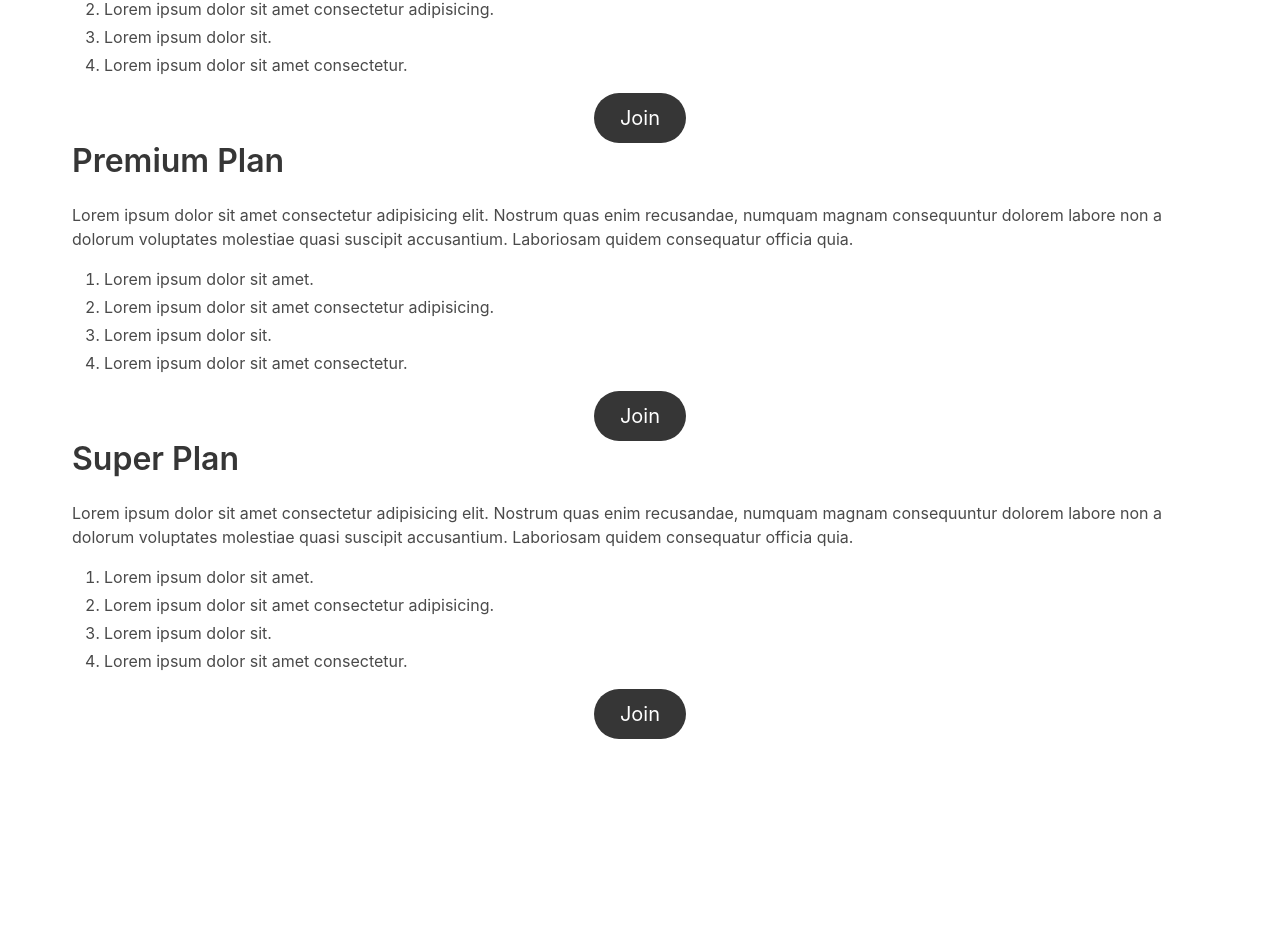
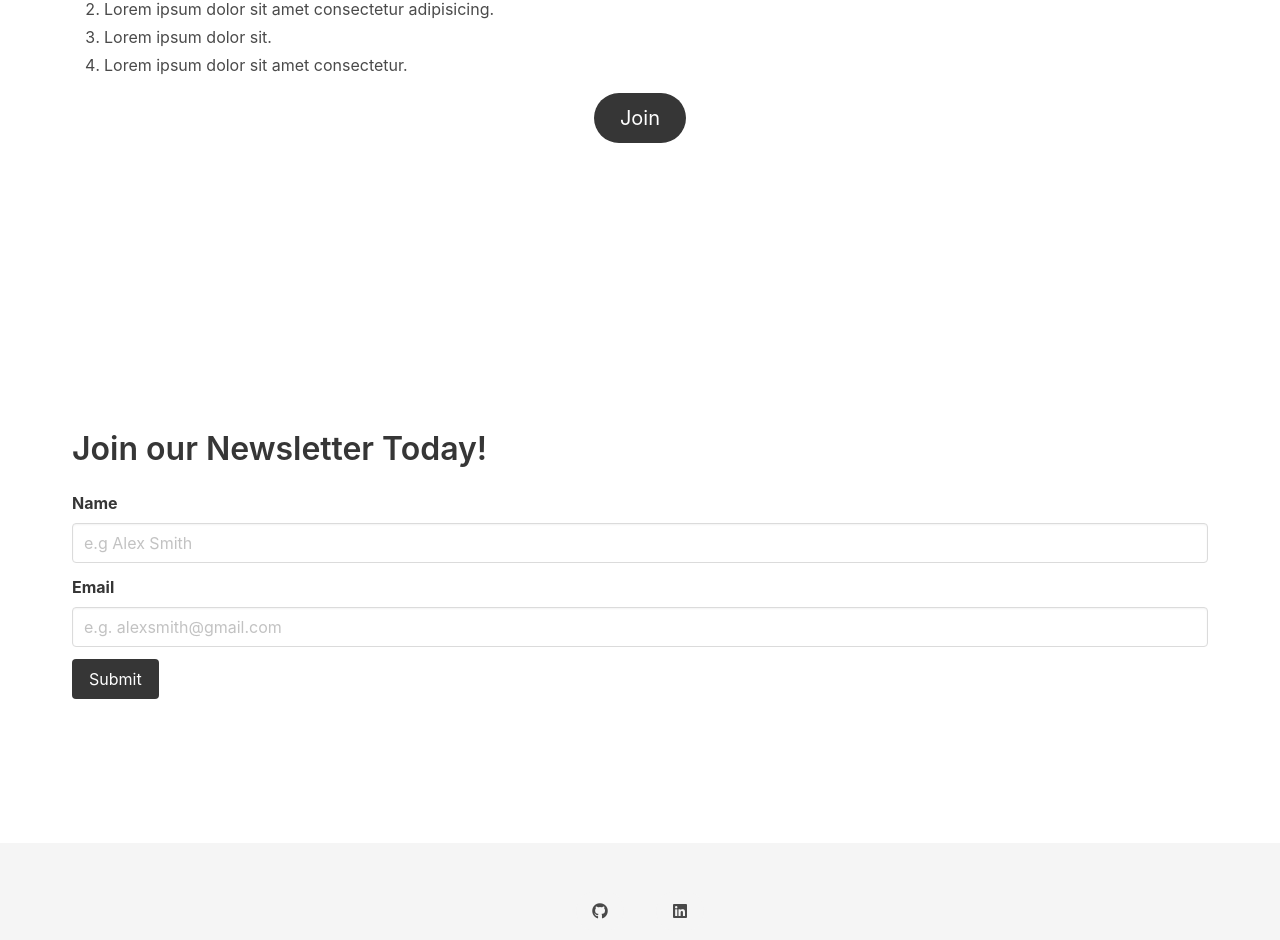
Before and after one commit to borgesw14/Exercise-App, a Vue app in the folder client/: page / in a window 1280 px wide. Shown: the part 1633-2573 px from the top of the page. Built offline with nearby package versions, Linux system fonts and the light colour scheme.

Commit message:
corrected pricing tabs

```diff
--- a/client/src/components/Pricing.vue
+++ b/client/src/components/Pricing.vue
@@ -51,7 +51,7 @@
           </div>
         </div>
       </div>
-      <div :class="{ 'is-hidden': active == 2 }">
+      <div :class="{ 'is-hidden': active != tabIds.PREMIUM }">
         <div class="content">
           <h3 class="title is-size-3">Premium Plan</h3>
           <p>
@@ -73,7 +73,7 @@
           </div>
         </div>
       </div>
-      <div :class="{ 'is-hidden': active == tabIds.SUEPR }">
+      <div :class="{ 'is-hidden': active != tabIds.SUPER }">
         <div class="content">
           <h3 class="title is-size-3">Super Plan</h3>
           <p>
@@ -100,7 +100,7 @@
 </template>
 
 <script>
-const tabIds ={ BASIC : 1, PREMIUM : 2, SUPER : 3} ;
+const tabIds = { BASIC: 1, PREMIUM: 2, SUPER: 3 };
 export default {
   data() {
     return {
@@ -108,7 +108,6 @@ export default {
       active: 1,
     };
   },
-  methods: {
-  },
+  methods: {},
 };
 </script>
```
